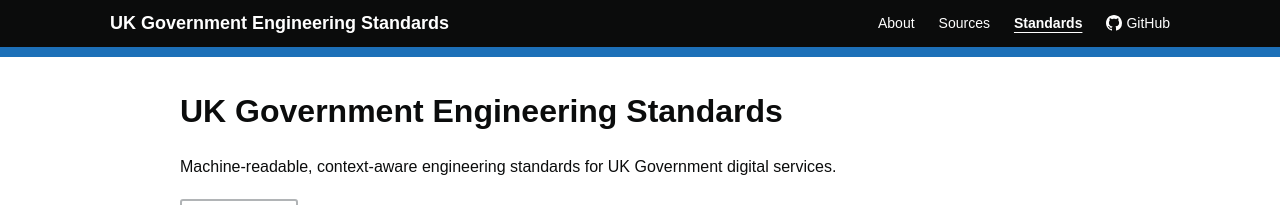
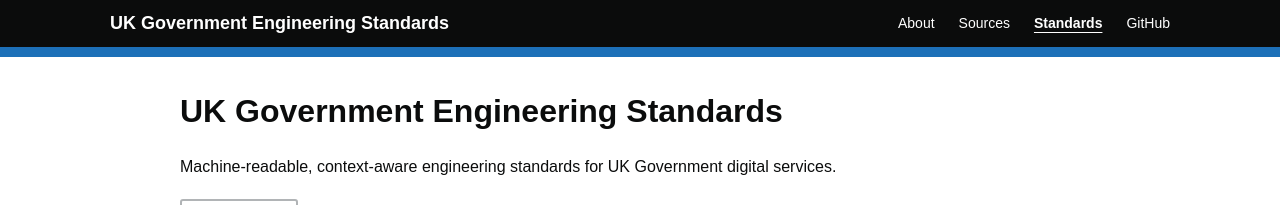
Before and after one commit to bv90dsit/Engineering_standards, a Jekyll site: the page built from docs/index.md, in a window 1280 px wide. Shown: the top 205 px of the page. Built offline with Jekyll 4.4.1, drawn with Linux system fonts in a browser that asks for light colours.

Commit message:
Remove GitHub logo from nav — text only
Co-Authored-By: Claude Opus 4.6 (1M context) <noreply@anthropic.com>

```diff
--- a/docs/_layouts/default.html
+++ b/docs/_layouts/default.html
@@ -17,7 +17,7 @@
         <a href="{{ '/about' | relative_url }}" {% if page.permalink == '/about/' or page.url == '/about/' %}class="active" aria-current="page"{% endif %}>About</a>
         <a href="{{ '/sources-graph' | relative_url }}" {% if page.permalink == '/sources-graph/' or page.url == '/sources-graph/' %}class="active" aria-current="page"{% endif %}>Sources</a>
         <a href="{{ '/' | relative_url }}" {% if page.url == '/' or page.permalink == '/' %}class="active" aria-current="page"{% endif %}>Standards</a>
-        <a href="https://github.com/bv90dsit/Engineering_standards" target="_blank"><svg height="16" width="16" viewBox="0 0 16 16" style="vertical-align:text-bottom; margin-right:4px; fill:currentColor;"><path d="M8 0C3.58 0 0 3.58 0 8c0 3.54 2.29 6.53 5.47 7.59.4.07.55-.17.55-.38 0-.19-.01-.82-.01-1.49-2.01.37-2.53-.49-2.69-.94-.09-.23-.48-.94-.82-1.13-.28-.15-.68-.52-.01-.53.63-.01 1.08.58 1.23.82.72 1.21 1.87.87 2.33.66.07-.52.28-.87.51-1.07-1.78-.2-3.64-.89-3.64-3.95 0-.87.31-1.59.82-2.15-.08-.2-.36-1.02.08-2.12 0 0 .67-.21 2.2.82.64-.18 1.32-.27 2-.27.68 0 1.36.09 2 .27 1.53-1.04 2.2-.82 2.2-.82.44 1.1.16 1.92.08 2.12.51.56.82 1.27.82 2.15 0 3.07-1.87 3.75-3.65 3.95.29.25.54.73.54 1.48 0 1.07-.01 1.93-.01 2.2 0 .21.15.46.55.38A8.013 8.013 0 0016 8c0-4.42-3.58-8-8-8z"></path></svg>GitHub</a>
+        <a href="https://github.com/bv90dsit/Engineering_standards" target="_blank">GitHub</a>
       </nav>
     </div>
   </header>
```
